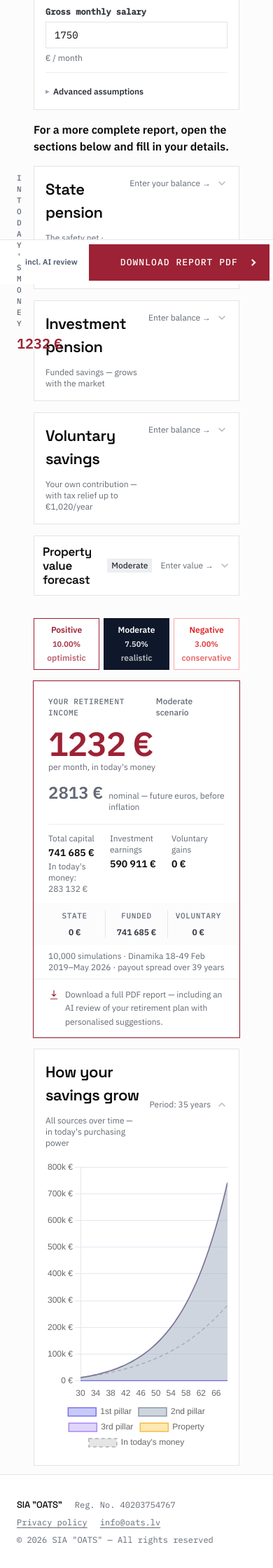
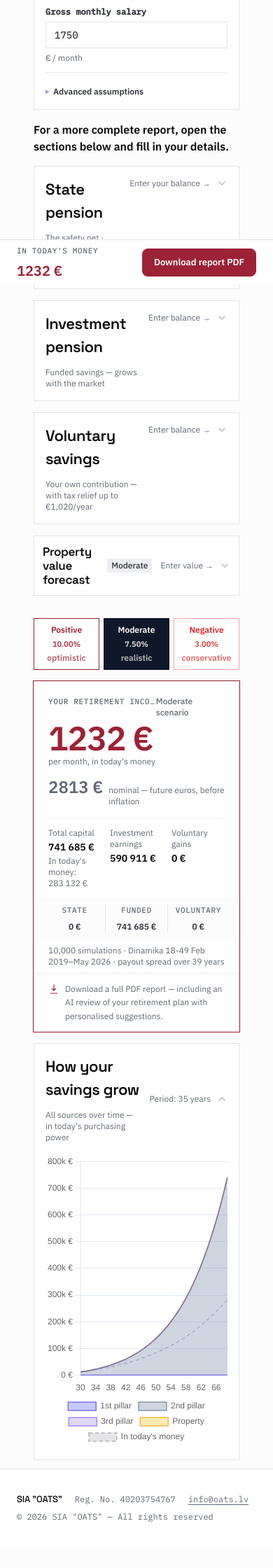
Before and after one commit to Egoitss/latvian_pension_calculator, a Flask app: page /en in a window 390 px wide. Shown: the part 438-2678 px from the top of the page at 70% size. After the commit the page ends 2612 px from the top, so only its background shows below. Run offline with Flask 3, Linux system fonts and the light colour scheme.

Commit message:
Fix mobile regressions reported in production
pension: the mobile bar is broken by a full-width Primary button.
  .o-btn is width:100%/52px by design; in that fixed bar it pushed the
  right-hand group to 415px inside a 320px bar, squeezing the stats
  column to zero width. The marker's overflow-wrap:anywhere then
  stacked 'Šodienas naudā' one character per line. The bar keeps its
  own compact button, and markers truncate rather than break mid-word.

oats.lv: the contact CTA lost its .lbl span in the button-system
  change, so site.js had nothing to swap the assembled address into and
  visitors saw the '[at]' placeholder.

footers: the privacy policy link is gone from oats.lv, bmx and
  pension. The only policy that exists covers the estimator, so linking
  it from every property pointed visitors at a document about a
  different product.

tame: 'Kāpēc šī ir tikai tāme' -> 'Kāpēc šī ir tikai indikatīva tāme'.

The 320px sweep missed the pension bar because it compared
documentElement.scrollWidth with clientWidth, which cannot see overflow
inside a position:fixed element.

```diff
--- a/static/css/o-marker.css
+++ b/static/css/o-marker.css
@@ -18,10 +18,14 @@
   color: #626974;
 }
 
-/* Some markers sit in flex cells that collapse to about 33px on a
-   phone, narrower than a single Latvian word. Breaking is better than
-   spilling out of the cell. */
-.o-mark { overflow-wrap: anywhere; }
+/* Some markers sit in flex cells narrower than a single Latvian word.
+   Truncate rather than break: breaking mid-word stacked the label one
+   character per line when a cell collapsed to zero width. */
+.o-mark {
+  overflow: hidden;
+  text-overflow: ellipsis;
+  white-space: nowrap;
+}
 
 @media (max-width: 480px) {
   /* The tracking costs more width than it buys at this size. */
--- a/static/css/oats-theme.css
+++ b/static/css/oats-theme.css
@@ -334,3 +334,24 @@ body { padding-bottom: 96px; }
 .adv-section > summary::before { content: "\25B8"; color: #94a3b8;
   font-size: 10px; }
 .adv-section[open] > summary::before { content: "\25BE"; }
+
+/* ── Mobile bar button ──────────────────────────────────────────────
+   Deliberately not the Primary variant. .o-btn is width:100%/52px by
+   design; inside this fixed bar it pushed the right-hand group to
+   415px in a 320px bar, squeezing the stats column to zero width and
+   stacking its labels one character per line. The bar keeps a compact
+   button of its own. */
+.mobile-bar .mb-download {
+  height: 40px; border: 1px solid #9D2235; border-radius: 8px;
+  padding: 0 16px; font-size: 13px; font-weight: 600; background: #9D2235;
+  color: #fff; cursor: pointer; white-space: nowrap;
+}
+.mobile-bar .mb-download:hover { background: #7A1A29; border-color: #7A1A29; }
+.mobile-bar .mb-download:disabled { opacity: .6; cursor: default; }
+.mobile-bar > :first-child { flex: 1 1 auto; min-width: 0; }
+.mobile-bar .mb-right { flex: none; min-width: 0; }
+@media (max-width: 480px) {
+  /* The note and a long Latvian button label cannot share the bar with
+     the stats strip; the note is the least load-bearing of the three. */
+  .mobile-bar .mb-dl-note { display: none; }
+}
--- a/templates/_footer.html
+++ b/templates/_footer.html
@@ -6,15 +6,12 @@
    The email shows the address and opens the contact form on oats.lv
    rather than a mail client, matching the rest of the estate. #}
 {% set _site = "https://oats.lv/en/" if lang == "en" else "https://oats.lv/" %}
-{% set _priv = "https://oats.lv/en/tame/privacy" if lang == "en"
-   else "https://oats.lv/tame/privatums" %}
 
 <footer class="o-foot">
   <div class="o-foot-base">
     <span class="o-foot-word">SIA &#34;OATS&#34;</span>
     <span>{{ t("Reg. No. 40203754767") }}</span>
-    <a href="{{ _priv }}"
-       rel="noopener noreferrer">{{ t("Privacy policy") }}</a>
+
     <a href="{{ _site }}contact.html#write"
        rel="noopener noreferrer">info@oats.lv</a>
     <span class="o-foot-copy">
--- a/templates/index.html
+++ b/templates/index.html
@@ -110,7 +110,7 @@
   </div>
   <div class="mb-right">
     <span class="mb-dl-note">{{ t("incl. AI review") }}</span>
-    <button id="mobileDownloadBtn" type="button" class="o-btn">
+    <button id="mobileDownloadBtn" type="button" class="mb-download">
       <span class="js-dl-label">{{ t("Download report PDF") }}</span>
     </button>
   </div>
```
